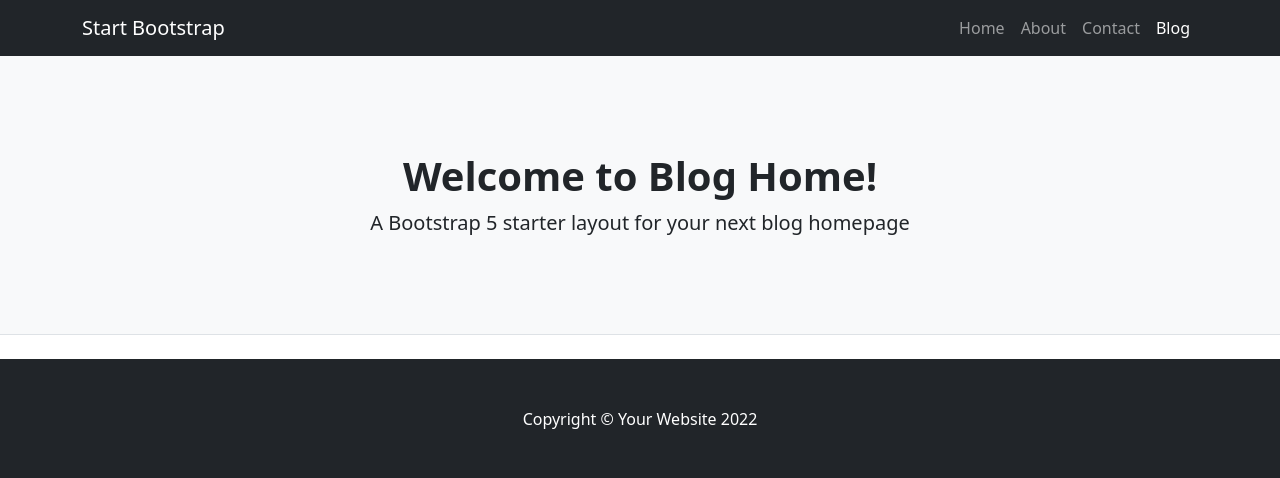
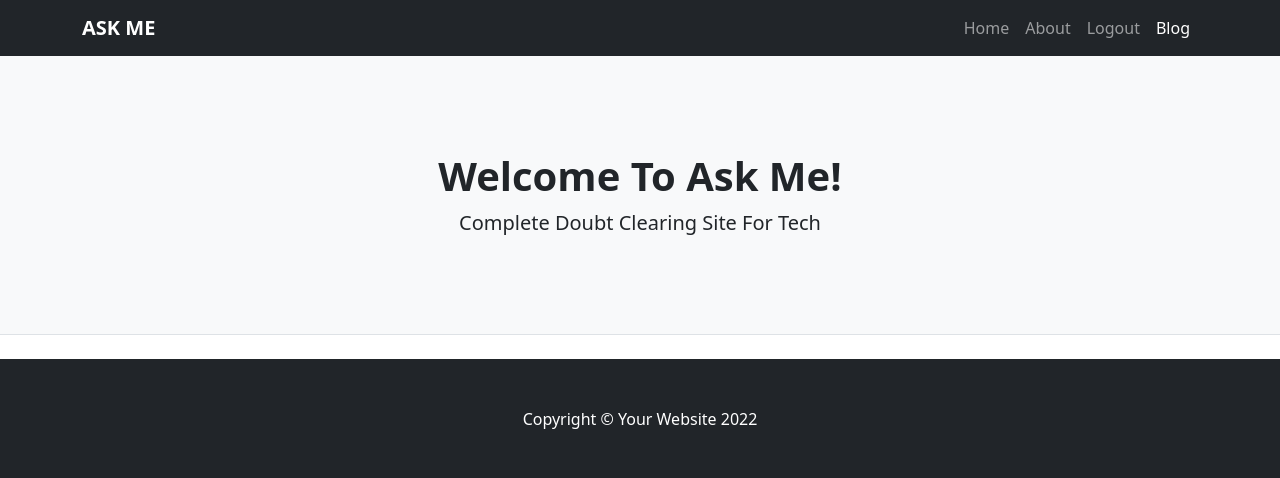
Before and after one commit to ReshmaKSajad/askme, a Django app: template doubts/templates/base.html in a window 1280 px wide. Shown: the top 478 px of the page. Run offline with Django 3.2, Linux system fonts and the light colour scheme; the template is opened without the code that fills it, so the values that code supplies are empty; some libraries are stand-ins or nearby versions.

Commit message:
complete

```diff
--- a/doubts/templates/base.html
+++ b/doubts/templates/base.html
@@ -25,15 +25,15 @@
     <!-- Responsive navbar-->
     <nav class="navbar navbar-expand-lg navbar-dark bg-dark">
         <div class="container">
-            <a class="navbar-brand" href="#!">Start Bootstrap</a>
+            <a class="navbar-brand fw-bolder" href="#!">ASK ME</a>
             <button class="navbar-toggler" type="button" data-bs-toggle="collapse"
                 data-bs-target="#navbarSupportedContent" aria-controls="navbarSupportedContent" aria-expanded="false"
                 aria-label="Toggle navigation"><span class="navbar-toggler-icon"></span></button>
             <div class="collapse navbar-collapse" id="navbarSupportedContent">
                 <ul class="navbar-nav ms-auto mb-2 mb-lg-0">
-                    <li class="nav-item"><a class="nav-link" href="#">Home</a></li>
+                    <li class="nav-item"><a class="nav-link" href="{%url 'index'%}">Home</a></li>
                     <li class="nav-item"><a class="nav-link" href="#!">About</a></li>
-                    <li class="nav-item"><a class="nav-link" href="#!">Contact</a></li>
+                    <li class="nav-item"><a class="nav-link" href="{%url 'signout'%}">Logout</a></li>
                     <li class="nav-item"><a class="nav-link active" aria-current="page" href="#">Blog</a></li>
                 </ul>
             </div>
@@ -43,8 +43,8 @@
     <header class="py-5 bg-light border-bottom mb-4">
         <div class="container">
             <div class="text-center my-5">
-                <h1 class="fw-bolder">Welcome to Blog Home!</h1>
-                <p class="lead mb-0">A Bootstrap 5 starter layout for your next blog homepage</p>
+                <h1 class="fw-bolder">Welcome To Ask Me!</h1>
+                <p class="lead mb-0">Complete Doubt Clearing Site For Tech</p>
             </div>
         </div>
     </header>
--- a/doubts/templates/login.html
+++ b/doubts/templates/login.html
@@ -15,9 +15,9 @@
   crossorigin="anonymous"></script>
 </head>
 
-<body>
+<body class="bg-light">
     <div class="container">
-        <div class="row">
+        <div class="row align-items-center">
             <div class="col-2"></div>
             <div class="col-8">
                 <form action="" method="post">
```
Also changed, not shown: doubts/views.py (+9 -7 lines), db.sqlite3.
